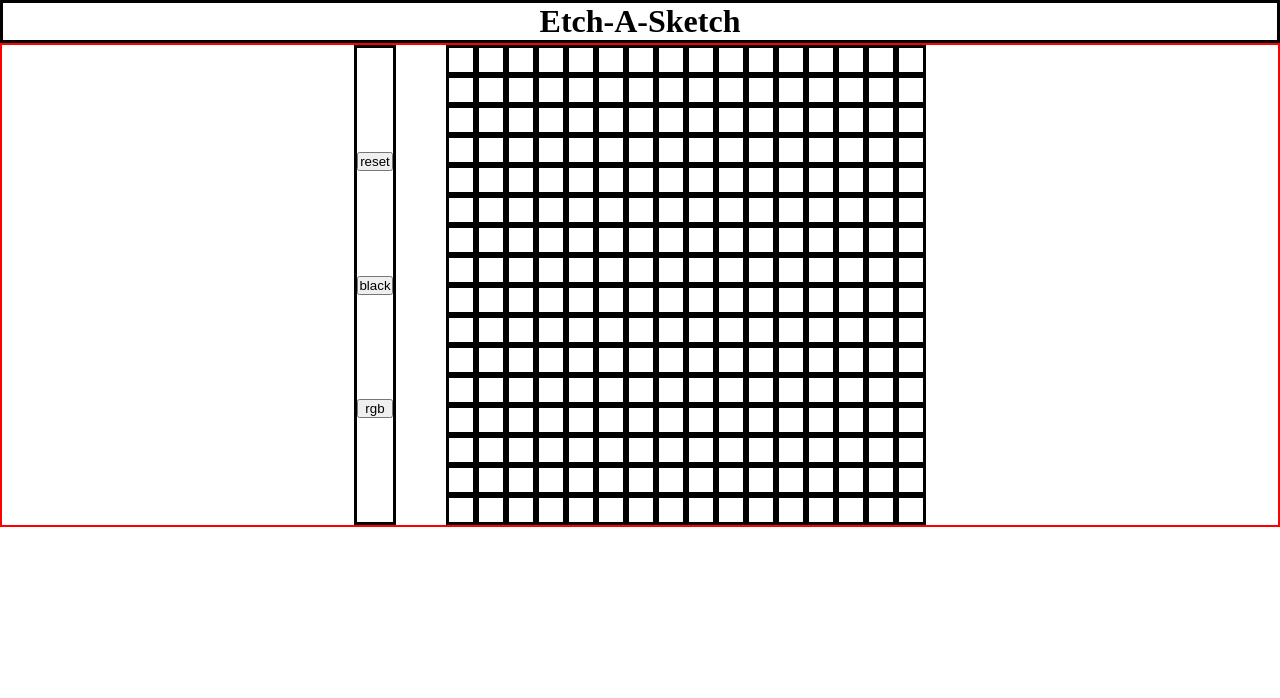
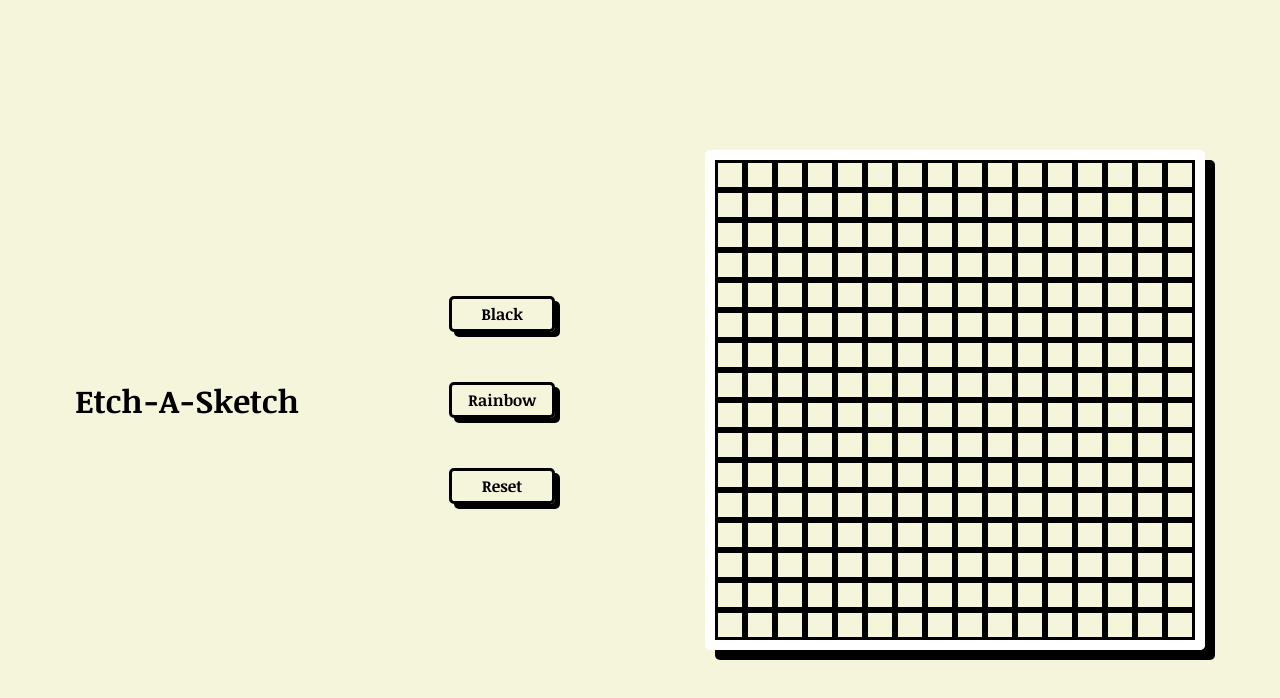
Before and after one commit to emosra/my-odin-projects, a plain HTML site: page etch-a-sketch/index.html in a window 1280 px wide. Drawn offline with Linux system fonts and the light colour scheme.

Commit message:
Adjust cells to fit in grid

```diff
--- a/etch-a-sketch/index.html
+++ b/etch-a-sketch/index.html
@@ -8,23 +8,16 @@
     <title>Etch-A-Sketch</title>
 </head>
 <body>
-    <header>
-        <h1>Etch-A-Sketch</h1>
-    </header>
-    <div class="main-container">
+    <h1>Etch-A-Sketch</h1>
+    <div class="options-container">
+        <a>Black</a>
+        <a>Rainbow</a>
+        <a>Reset</a>
+        <!-- <a>Color Picker</a> -->
+    </div>
 
-        <div class="options-container">
-            <button>reset</button>
-            <button>black</button>
-            <button>rgb</button>
-        </div>
+    <div class="grid-container">
 
-        <div class="grid-container">
-
-        </div>
     </div>
-    <footer>
-
-    </footer>
 </body>
 </html>
--- a/etch-a-sketch/main.js
+++ b/etch-a-sketch/main.js
@@ -1,6 +1,7 @@
 const INITIAL_SIZE = 16;
 
 const gridContainer = document.querySelector('.grid-container')
+const gridElement = document.querySelector('.grid-cell')
 
 const createGrid = (size) => {
     for (let i = 0; i < size; i++) {
@@ -8,9 +9,13 @@ const createGrid = (size) => {
         gridRow.classList.add('grid-row')
         gridContainer.appendChild(gridRow)
         for (let j = 0; j < size; j ++) {
-            const gridSquare = document.createElement('div')
-            gridSquare.classList.add('grid-element')
-            gridRow.appendChild(gridSquare)
+            const gridCell = document.createElement('div')
+            gridCell.classList.add('grid-cell')
+            gridRow.appendChild(gridCell)
+
+            gridCell.addEventListener('mouseover', (e) => {
+                gridCell.style.backgroundColor = 'black'
+            })
         }
     }
 }
--- a/etch-a-sketch/styles.css
+++ b/etch-a-sketch/styles.css
@@ -1,34 +1,58 @@
+@import url('https://fonts.googleapis.com/css2?family=Noticia+Text:wght@700&display=swap');
+
 * {
     padding: 0;
     margin: 0;
     box-sizing: border-box;
 }
 
-header {
-    border: solid;
+body {
+    height: 100vh;
+    display: flex;
+    justify-content: space-around;
+    align-items: center;
+    background-color: beige;
+    font-family: 'Noticia Text', serif;
+}
+
+a, input {
+    text-decoration: none;
+    border: 3px solid black;
     text-align: center;
+    padding: 4px 16px;
+    border-radius: 5px;
+    cursor: pointer;
+    box-shadow: 5px 5px;
+}
+
+a:hover {
+    box-shadow: 8px 8px lightgray;
+    /* border: 3px solid lightgray; */
 }
 
 .options-container {
-    border: solid;
     display: flex;
     flex-direction: column;
-    justify-content: space-evenly;
-}
-
-.main-container {
-    border: 2px solid red;
-    display: flex;
-    justify-content: center;
     gap: 50px;
 }
 
 .grid-container {
+    border: 10px solid white;
+    border-radius: 5px;
+    box-shadow: 10px 10px;
     display: flex;
+    height: 500px;
+    width: 500px;
 }
 
-.grid-element {
+.grid-row {
+    display: flex;
+    flex-direction: column;
+    /* justify-content: center; */
+    flex: 1;
+}
+
+.grid-cell {
     border: solid;
-    width: 30px;
-    height: 30px;
+    flex: 1;
 }
```
